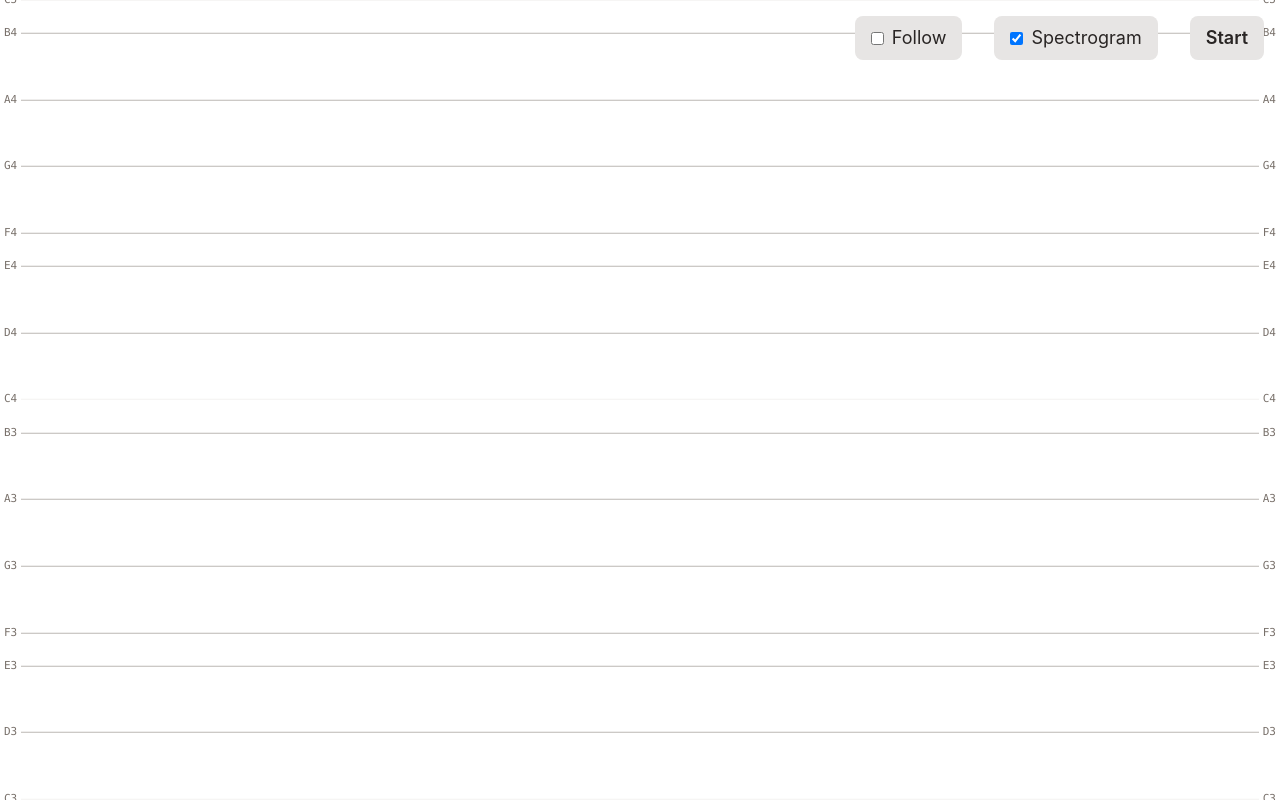
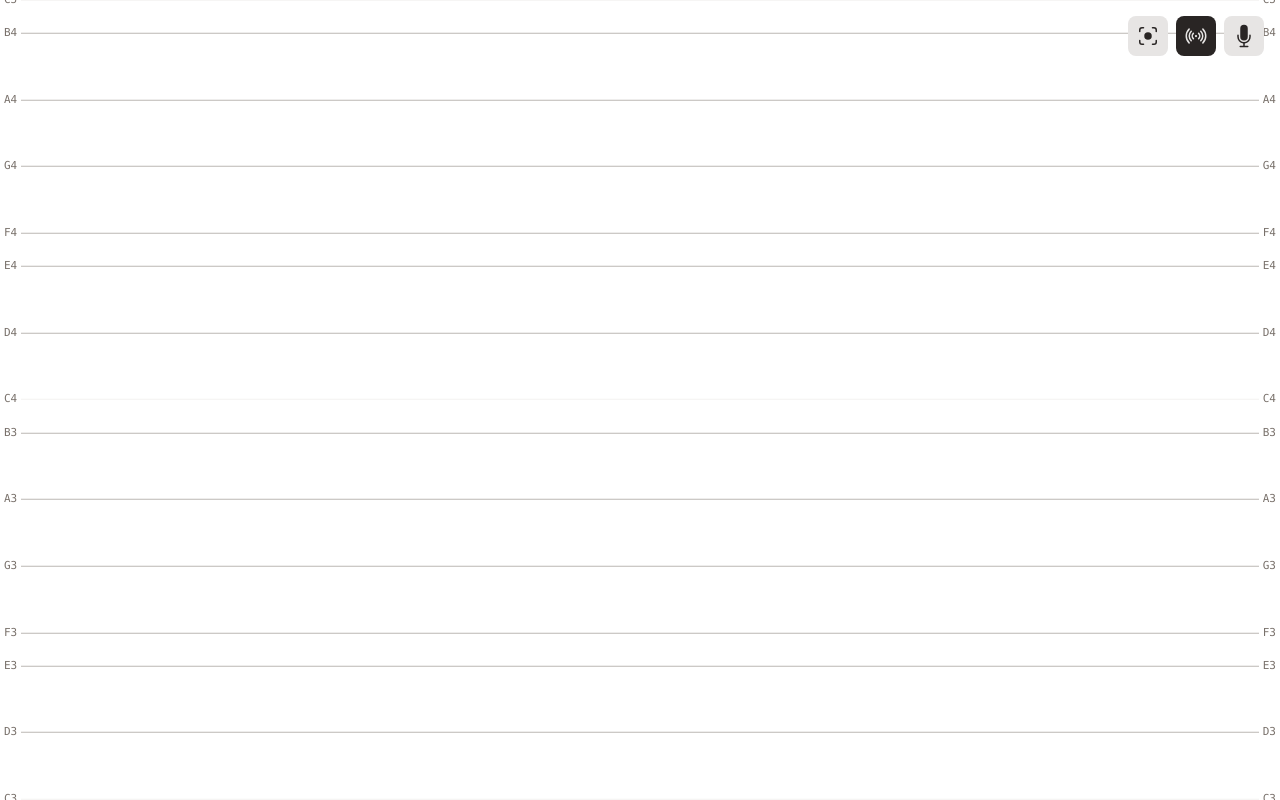
Before and after one commit to xloc/vocal-spectrometer, a Vue app: page / in a window 1280 px wide. Built offline with nearby package versions, Linux system fonts and the light colour scheme.

Commit message:
replace text label with icons

```diff
--- a/package.json
+++ b/package.json
@@ -9,6 +9,7 @@
     "preview": "vite preview"
   },
   "dependencies": {
+    "@heroicons/vue": "^2.2.0",
     "@tailwindcss/vite": "^4.2.2",
     "pinia": "^3.0.4",
     "pitchy": "^4.1.0",
--- a/src/App.vue
+++ b/src/App.vue
@@ -2,6 +2,7 @@
 import { ref, computed, onMounted, onUnmounted, watch } from "vue";
 import { PitchDetector } from "pitchy";
 import { useAudioStore } from "./stores/audio";
+import { ViewfinderCircleIcon, SignalIcon, MicrophoneIcon, StopIcon } from "@heroicons/vue/24/solid";
 
 const audio = useAudioStore();
 const canvas = ref<HTMLCanvasElement>();
@@ -316,19 +317,18 @@ watch([viewMinFreq, viewMaxFreq], () => {
         }}</span>
     </div>
   </div>
-  <header class="fixed top-0 right-0 flex">
-    <label class="m-4 z-10 text-stone-800 text-lg flex items-center gap-2 bg-stone-200 rounded-lg px-4 py-2">
-      <input type="checkbox" v-model="follow" />
-      Follow
-    </label>
-    <label class="m-4 z-10 text-stone-800 text-lg flex items-center gap-2 bg-stone-200 rounded-lg px-4 py-2">
-      <input type="checkbox" v-model="showSpectrogram" />
-      Spectrogram
-    </label>
-    <button @click="audio.running ? audio.stop() : audio.start()"
-      class="rounded-lg m-4 z-10 py-2 px-4 bg-stone-200 text-stone-800 text-lg font-semibold">
-      {{ audio.running ? "Stop" : "Start" }}
+  <header class="fixed top-0 right-0 flex gap-2 p-4 z-10">
+    <button @click="follow = !follow" :aria-pressed="follow" :title="follow ? 'Following pitch' : 'Follow pitch'"
+      class="rounded-lg p-2" :class="follow ? 'bg-stone-800 text-stone-200' : 'bg-stone-200 text-stone-800'">
+      <ViewfinderCircleIcon class="size-6" />
     </button>
-
+    <button @click="showSpectrogram = !showSpectrogram" :aria-pressed="showSpectrogram" :title="showSpectrogram ? 'Hide spectrogram' : 'Show spectrogram'"
+      class="rounded-lg p-2" :class="showSpectrogram ? 'bg-stone-800 text-stone-200' : 'bg-stone-200 text-stone-800'">
+      <SignalIcon class="size-6" />
+    </button>
+    <button @click="audio.running ? audio.stop() : audio.start()" :title="audio.running ? 'Stop' : 'Start'"
+      class="rounded-lg p-2" :class="audio.running ? 'bg-red-600 text-white' : 'bg-stone-200 text-stone-800'">
+      <component :is="audio.running ? StopIcon : MicrophoneIcon" class="size-6" />
+    </button>
   </header>
 </template>
```
Also changed, not shown: 1 other file (tests, documents, lock files or other folders).
